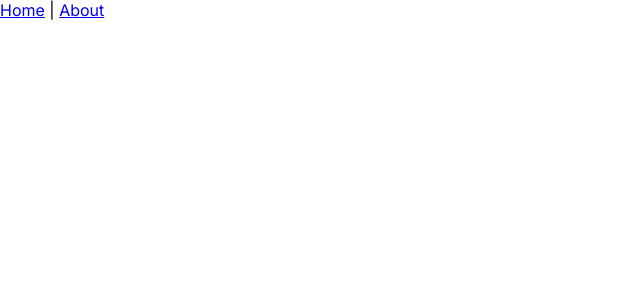
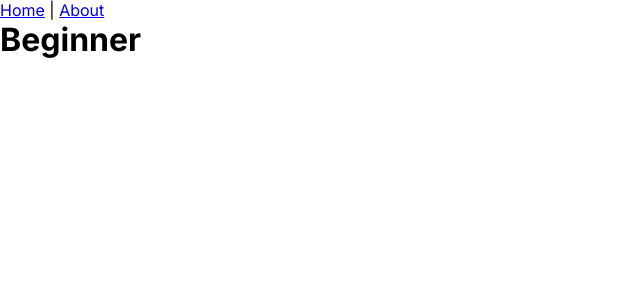
Before and after one commit to dhanielcodes/work-me, a Vue app: page /beginner in a window 1280 px wide. Before the commit this address had no page. Shown: the top 300 px of the page, without its empty margins (0-640 px from the left). Built offline with nearby package versions, Linux system fonts and the light colour scheme.

Commit message:
route change

```diff
--- a/src/router/index.js
+++ b/src/router/index.js
@@ -9,7 +9,22 @@ const routes = [
     path: "/get_started",
     name: "GetStarted",
     component: () => import("../views/GetStarted.vue")
-  }
+  },
+  {
+    path: "/beginner",
+    name: "Beginner",
+    component: () => import("../workoutViews/beginner.vue")
+  },
+  {
+    path: "/advance",
+    name: "Advance",
+    component: () => import("../workoutViews/advance.vue")
+  },
+  {
+    path: "/pro",
+    name: "Pro",
+    component: () => import("../workoutViews/pro.vue")
+  },
 ];
 
 export const router = createRouter({
--- /dev/null
+++ b/src/workoutViews/advance.vue
@@ -0,0 +1,15 @@
+<template>
+    <div>
+        <h1>Advance</h1>
+    </div>
+</template>
+
+<script>
+    export default {
+
+    }
+</script>
+
+<style scoped>
+
+</style>
--- /dev/null
+++ b/src/workoutViews/beginner.vue
@@ -0,0 +1,15 @@
+<template>
+    <div>
+        <h1>Beginner</h1>
+    </div>
+</template>
+
+<script>
+    export default {
+
+    }
+</script>
+
+<style scoped>
+
+</style>
--- /dev/null
+++ b/src/workoutViews/pro.vue
@@ -0,0 +1,15 @@
+<template>
+    <div>
+        <h1>Pro</h1>
+    </div>
+</template>
+
+<script>
+    export default {
+
+    }
+</script>
+
+<style scoped>
+
+</style>
```
Also changed, not shown: src/views/workoutvVews/advance.vue (deleted), src/views/workoutvVews/beginner.vue (deleted), src/views/workoutvVews/pro.vue (deleted).
